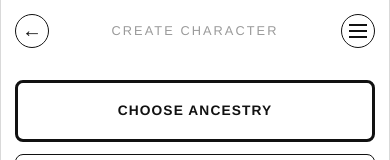
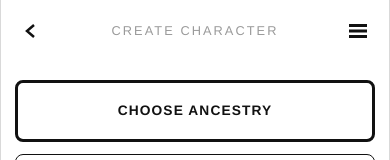
Before and after one commit to itsmetrevor/sfom-character-sheet, a React (Vite) app: page / in a window 390 px wide. Both pictures are taken after a click on the button "CREATE CHARACTER". Shown: the top 160 px of the page. Built offline with nearby package versions, Linux system fonts and the light colour scheme.

Commit message:
Deborder header buttons, bolden back and hamburger glyphs

```diff
--- a/src/app/App.tsx
+++ b/src/app/App.tsx
@@ -495,7 +495,16 @@ function AppHeader(props: {
             aria-label="Back"
             onClick={() => props.onBack(back)}
           >
-            <span className="back-arrow">←</span>
+            <span aria-hidden="true">
+              <svg viewBox="0 0 18 14">
+                <path
+                  d="M11 1 L4 7 L11 13"
+                  fill="none"
+                  stroke="currentColor"
+                  strokeWidth={2.5}
+                />
+              </svg>
+            </span>
           </button>
         )}
       </div>
@@ -507,9 +516,9 @@ function AppHeader(props: {
           onClick={props.onToggleMenu}
         >
           <svg viewBox="0 0 18 14" aria-hidden="true">
-            <rect x="0" y="0" width="18" height="2" fill="currentColor" />
-            <rect x="0" y="6" width="18" height="2" fill="currentColor" />
-            <rect x="0" y="12" width="18" height="2" fill="currentColor" />
+            <rect x="0" y="0" width="18" height="3" fill="currentColor" />
+            <rect x="0" y="5.5" width="18" height="3" fill="currentColor" />
+            <rect x="0" y="11" width="18" height="3" fill="currentColor" />
           </svg>
         </button>
       </div>
--- a/src/styles.css
+++ b/src/styles.css
@@ -88,15 +88,15 @@ button {
     width: 34px;
     height: 34px;
     padding: 0;
-    border: 1.5px solid var(--ink);
+    border: none;
     border-radius: 50%;
-    background: var(--paper);
+    background: transparent;
 }
 
-.back-arrow {
-    font-size: 1.25rem;
-    line-height: 1;
-    transform: translateY(-1px);
+.icon-button svg {
+    display: block;
+    width: 18px;
+    height: 14px;
 }
 
 .menu-toggle {
```
